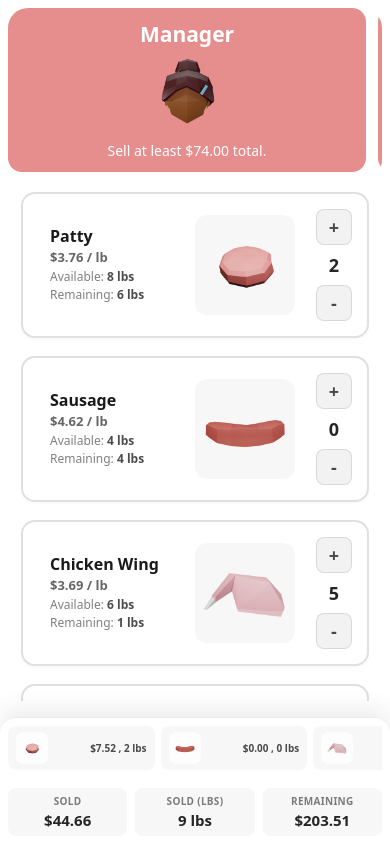
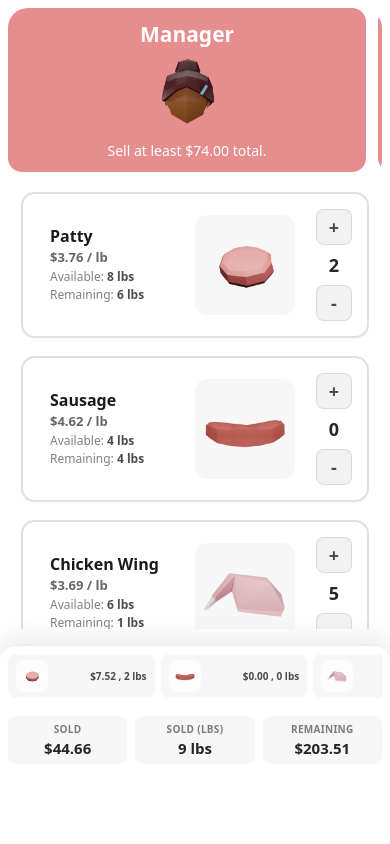
Before and after one commit to jessliu11/meat-my-requests, a website built with Vite: page main.html in a window 390 px wide. Built offline with nearby package versions, Linux system fonts and the light colour scheme.

Commit message:
hard code changes related to padding and image dimensions in the SCSS file.

```diff
--- a/src/style.scss
+++ b/src/style.scss
@@ -462,7 +462,7 @@ h2{
     backdrop-filter: blur(8px);
     border-top: 1px solid rgba(0,0,0,0.08);
     padding: 8px 8px;
-    padding-bottom: calc(8px + env(safe-area-inset-bottom, 0px));
+    padding-bottom: 80px;
     margin-bottom: 0;
     z-index: 20;
   }
```
